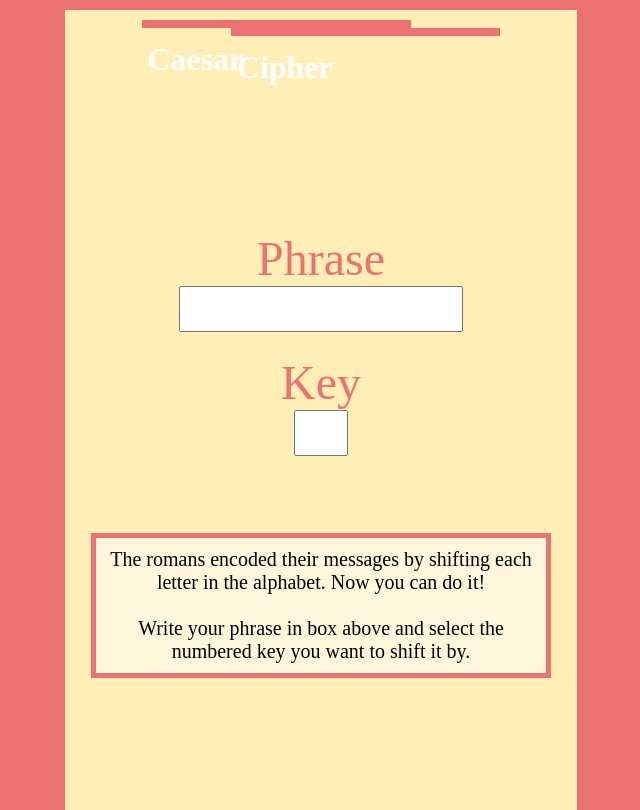
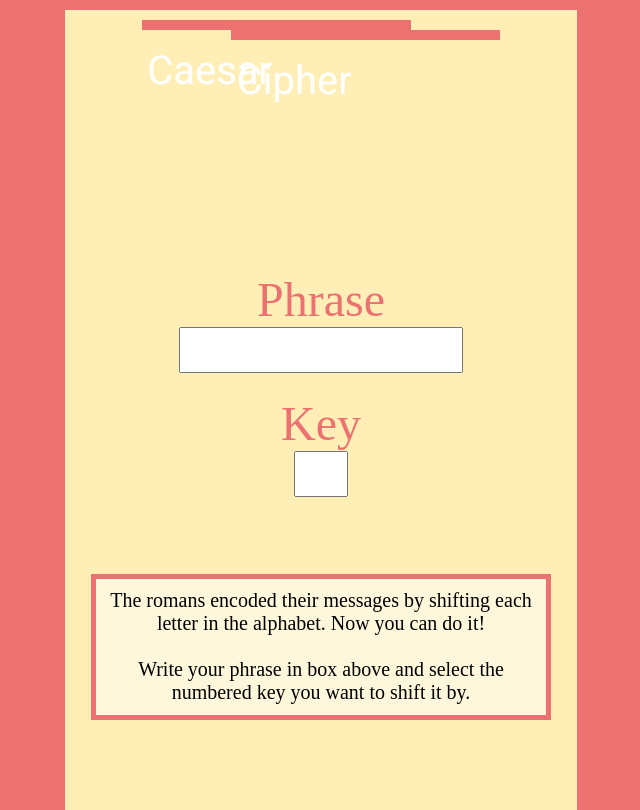
Before and after one commit to KayStation/caesar-cipher, a plain HTML site: page index.html in a window 1280 px wide. Shown: the whole page, without its empty margins (319-959 px from the left). Drawn offline with Linux system fonts and the light colour scheme.

Commit message:
Even more pretty.

```diff
--- a/css/styles.css
+++ b/css/styles.css
@@ -20,7 +20,7 @@ main{
 }
 
 #title{
-    font-size:1em;
+    font-size:1.25em;
     color:white;
     display:grid;
     grid-template-columns:[line1] 15% [line2] 17.5% [line3] 17.5% [line4] 17.5% [line5] 17.5% [line6] 15% [line7];
@@ -31,6 +31,8 @@ main{
 
 #title h1{
     padding-left:2%;
+    font-family: 'Roboto', sans-serif;
+    font-weight:400;
 }
 
 
@@ -72,6 +74,7 @@ main{
 label{
     color:#EC7171;
     font-size:3em;
+    font-weight:300;
 }
 
 
--- a/index.html
+++ b/index.html
@@ -6,6 +6,11 @@
     <meta name="viewport" content="width=device-width, initial-scale=1.0">
     <title>Caesar Cipher</title>
     <link rel="stylesheet" href="css/styles.css">
+
+    <link rel="preconnect" href="https://fonts.googleapis.com">
+    <link rel="preconnect" href="https://fonts.gstatic.com" crossorigin>
+    <link href="https://fonts.googleapis.com/css2?family=Roboto:wght@300;400&display=swap" rel="stylesheet">
+
     <script defer src="js/scripts.js"></script>
 </head>
 <body>
```
